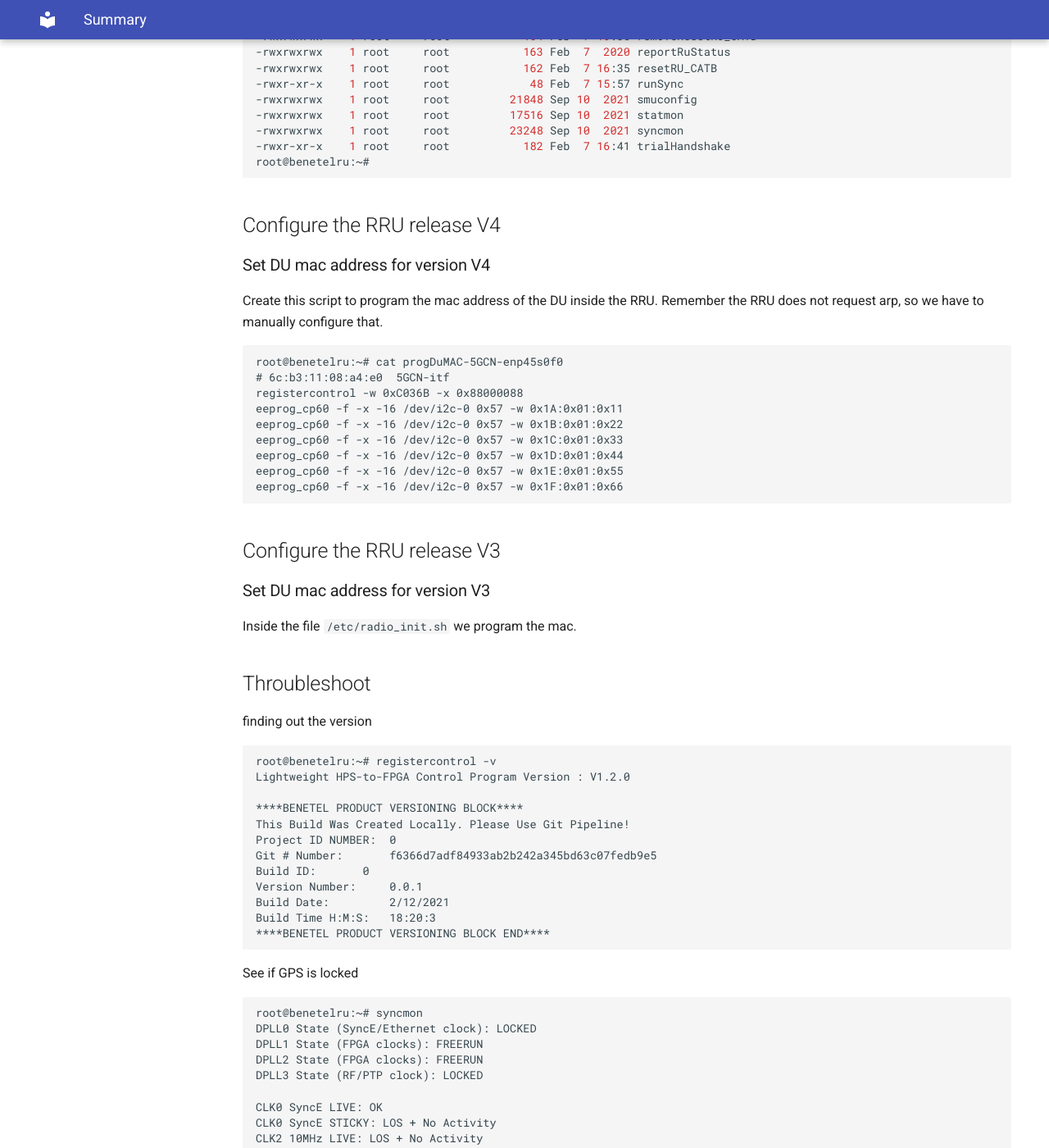
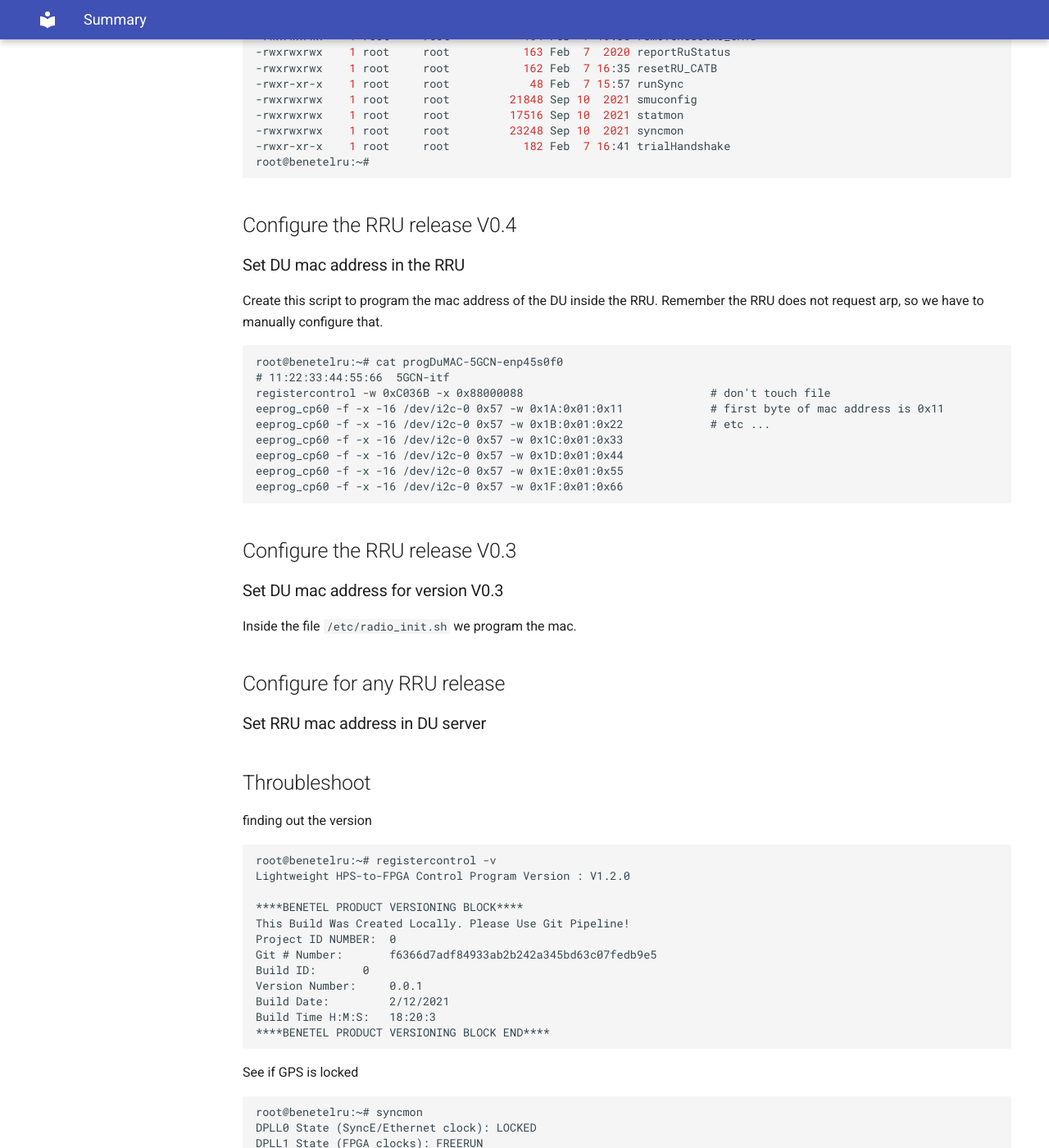
Before and after one commit to accelleran/drax-docs, an MkDocs documentation site: the page built from docs/benetel650-install/index.md, in a window 1280 px wide and 1400 px high, scrolled down 4625 px. Shown: the whole window at 82% size. Built offline with MkDocs 1.6.1 and Material for MkDocs 9.7.7, drawn with Linux system fonts in a browser that asks for light colours; the version menu is left out.

Commit message:
Update index.md

````diff
--- a/docs/benetel650-install/index.md
+++ b/docs/benetel650-install/index.md
@@ -254,17 +254,17 @@ drwxrwxrwx    2 root     root             0 Feb  7 16:44 adrv9025
 root@benetelru:~#
 ```
 
-## Configure the RRU release V4
-### Set DU mac address for version V4
+## Configure the RRU release V0.4
+### Set DU mac address in the RRU
 
 Create this script to program the mac address of the DU inside the RRU. Remember the RRU does not request arp, so we have to manually configure that.
 
 ```
 root@benetelru:~# cat progDuMAC-5GCN-enp45s0f0
-# 6c:b3:11:08:a4:e0  5GCN-itf
-registercontrol -w 0xC036B -x 0x88000088
-eeprog_cp60 -f -x -16 /dev/i2c-0 0x57 -w 0x1A:0x01:0x11
-eeprog_cp60 -f -x -16 /dev/i2c-0 0x57 -w 0x1B:0x01:0x22
+# 11:22:33:44:55:66  5GCN-itf
+registercontrol -w 0xC036B -x 0x88000088                            # don't touch file
+eeprog_cp60 -f -x -16 /dev/i2c-0 0x57 -w 0x1A:0x01:0x11             # first byte of mac address is 0x11
+eeprog_cp60 -f -x -16 /dev/i2c-0 0x57 -w 0x1B:0x01:0x22             # etc ...
 eeprog_cp60 -f -x -16 /dev/i2c-0 0x57 -w 0x1C:0x01:0x33
 eeprog_cp60 -f -x -16 /dev/i2c-0 0x57 -w 0x1D:0x01:0x44
 eeprog_cp60 -f -x -16 /dev/i2c-0 0x57 -w 0x1E:0x01:0x55
@@ -272,12 +272,15 @@ eeprog_cp60 -f -x -16 /dev/i2c-0 0x57 -w 0x1F:0x01:0x66
 ```
 
 
+## Configure the RRU release V0.3
+### Set DU mac address for version V0.3
 
 
-## Configure the RRU release V3
-### Set DU mac address for version V3
+Inside the file ```/etc/radio_init.sh``` we program the mac.
 
-Inside the file ```/etc/radio_init.sh``` we program the mac.
+
+## Configure for any RRU release
+### Set RRU mac address in DU server
 
 
 
````
